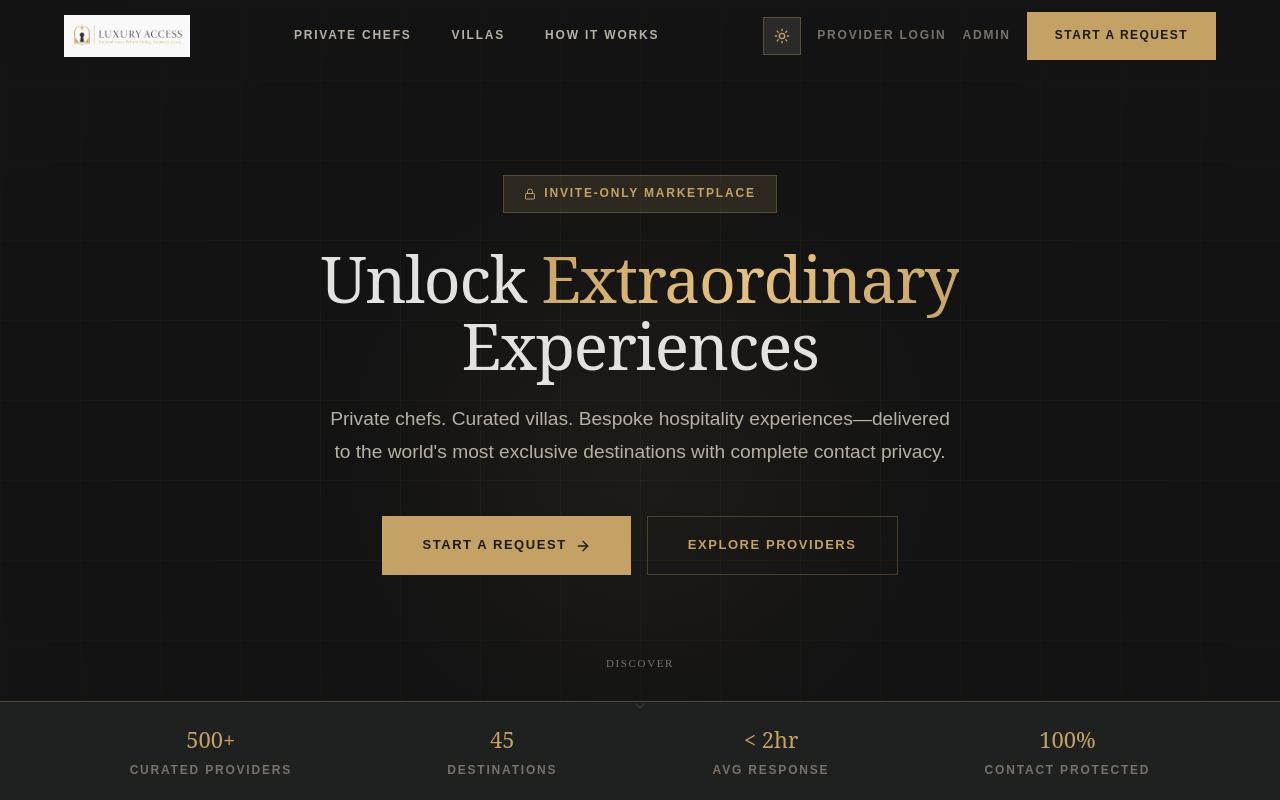
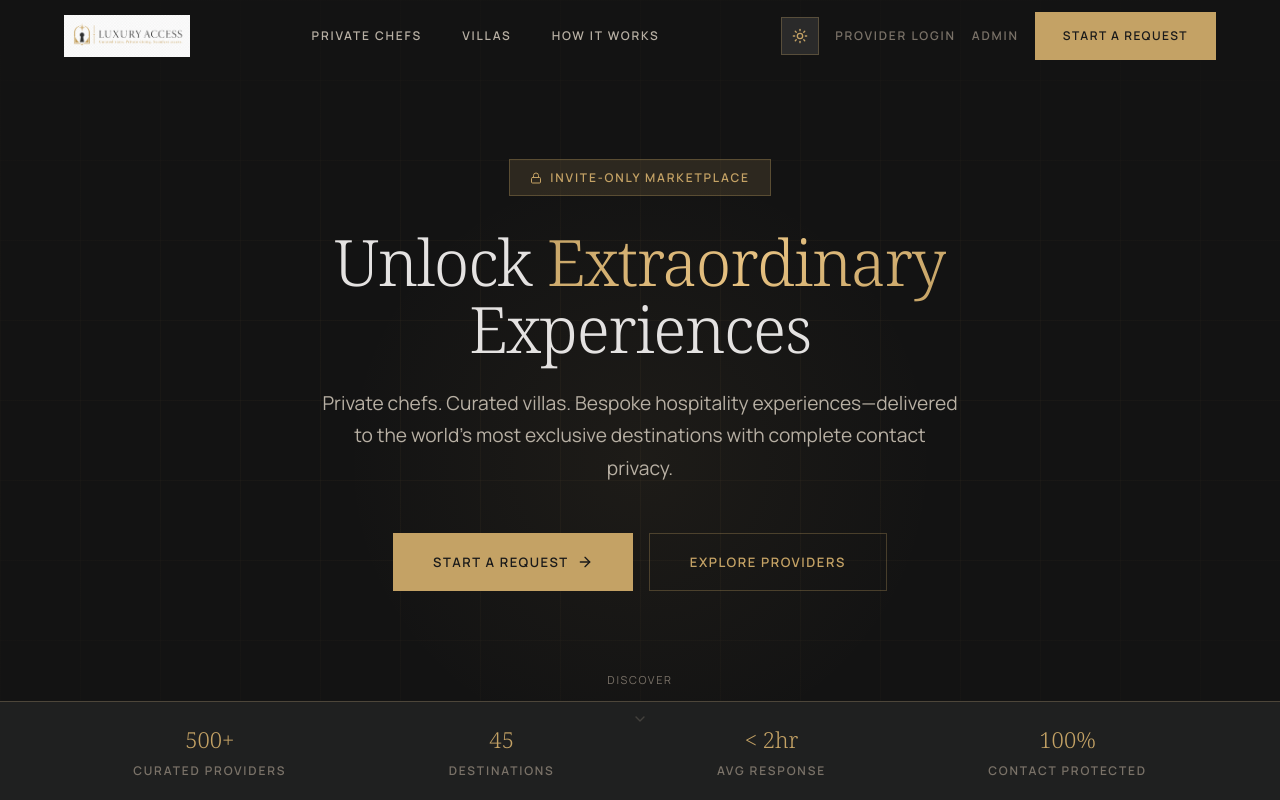
Before and after one commit to Yerandy-Espinosa/luxury-access, a Next.js app: page / in a window 1280 px wide. Shown: the top 800 px of the page. Built offline with nearby package versions, Linux system fonts and the light colour scheme.

Commit message:
fix: build errors with CSS imports and lucide-react icons

```diff
--- a/src/app/globals.css
+++ b/src/app/globals.css
@@ -1,6 +1,6 @@
+@import url("https://fonts.googleapis.com/css2?family=Noto+Serif:ital,wght@0,300;0,400;0,500;0,600;1,300;1,400&family=Manrope:wght@300;400;500;600;700&display=swap");
+
 @import "tailwindcss";
-
-@import url("https://fonts.googleapis.com/css2?family=Noto+Serif:ital,wght@0,300;0,400;0,500;0,600;1,300;1,400&family=Manrope:wght@300;400;500;600;700&display=swap");
 
 /* ─── Theme Variables ─────────────────────────────────────────── */
 :root {
--- a/src/components/layout/Footer.tsx
+++ b/src/components/layout/Footer.tsx
@@ -1,7 +1,7 @@
 "use client";
 import Image from "next/image";
 import Link from "next/link";
-import { Instagram, Mail } from "lucide-react";
+// Removed unused icons
 
 const footerLinks = {
   Services: [
```
